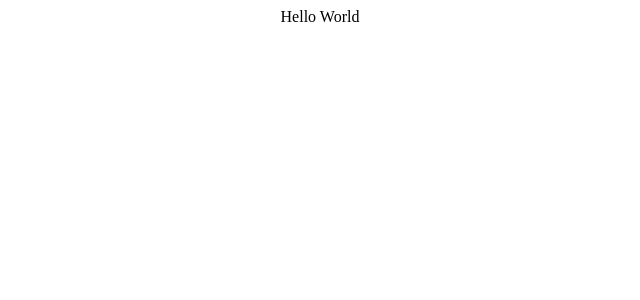
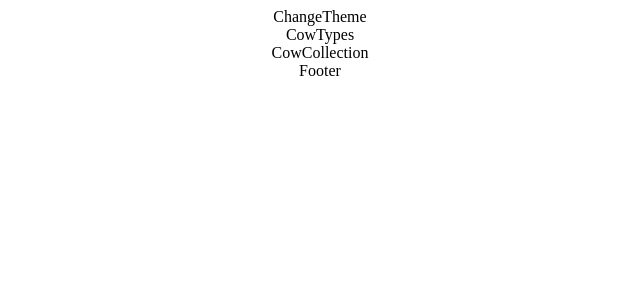
Before and after one commit to Lu-Smith/react_typescript, a React (Create React App) app: page / in a window 1280 px wide. Shown: the top 300 px of the page, without its empty margins (320-960 px from the left). Built offline with nearby package versions, Linux system fonts and the light colour scheme.

Commit message:
Created basic folders

```diff
--- a/src/App.tsx
+++ b/src/App.tsx
@@ -1,5 +1,9 @@
 import React, {FC} from 'react';
 import './App.css';
+import ChangeTheme from './app/components/ChangeTheme';
+import CowCollection from './app/components/CowCollection';
+import CowTypes from './app/components/CowTypes';
+import Footer from './app/components/Footer';
 
 
 
@@ -11,7 +15,12 @@ const App:FC = () => {
 
   return (
     <div className="App">
-      Hello World
+      <ChangeTheme />
+      <div>
+        <CowTypes />
+        <CowCollection />
+      </div>
+        <Footer />
     </div>
   );
 }
--- /dev/null
+++ b/src/app/components/ChangeTheme.tsx
@@ -0,0 +1,9 @@
+import React, {FC} from 'react'
+
+const ChangeTheme: FC = () => {
+  return (
+    <div>ChangeTheme</div>
+  )
+}
+
+export default ChangeTheme;
--- /dev/null
+++ b/src/app/components/CowCollection.tsx
@@ -0,0 +1,9 @@
+import React, {FC} from 'react'
+
+const CowCollection: FC = () => {
+  return (
+    <div>CowCollection</div>
+  )
+}
+
+export default CowCollection;
--- /dev/null
+++ b/src/app/components/CowTypes.tsx
@@ -0,0 +1,9 @@
+import React, {FC} from 'react'
+
+const CowTypes: FC = () => {
+  return (
+    <div>CowTypes</div>
+  )
+}
+
+export default CowTypes;
--- /dev/null
+++ b/src/app/components/Footer.tsx
@@ -0,0 +1,9 @@
+import React from 'react'
+
+const Footer = () => {
+  return (
+    <div>Footer</div>
+  )
+}
+
+export default Footer;
```
